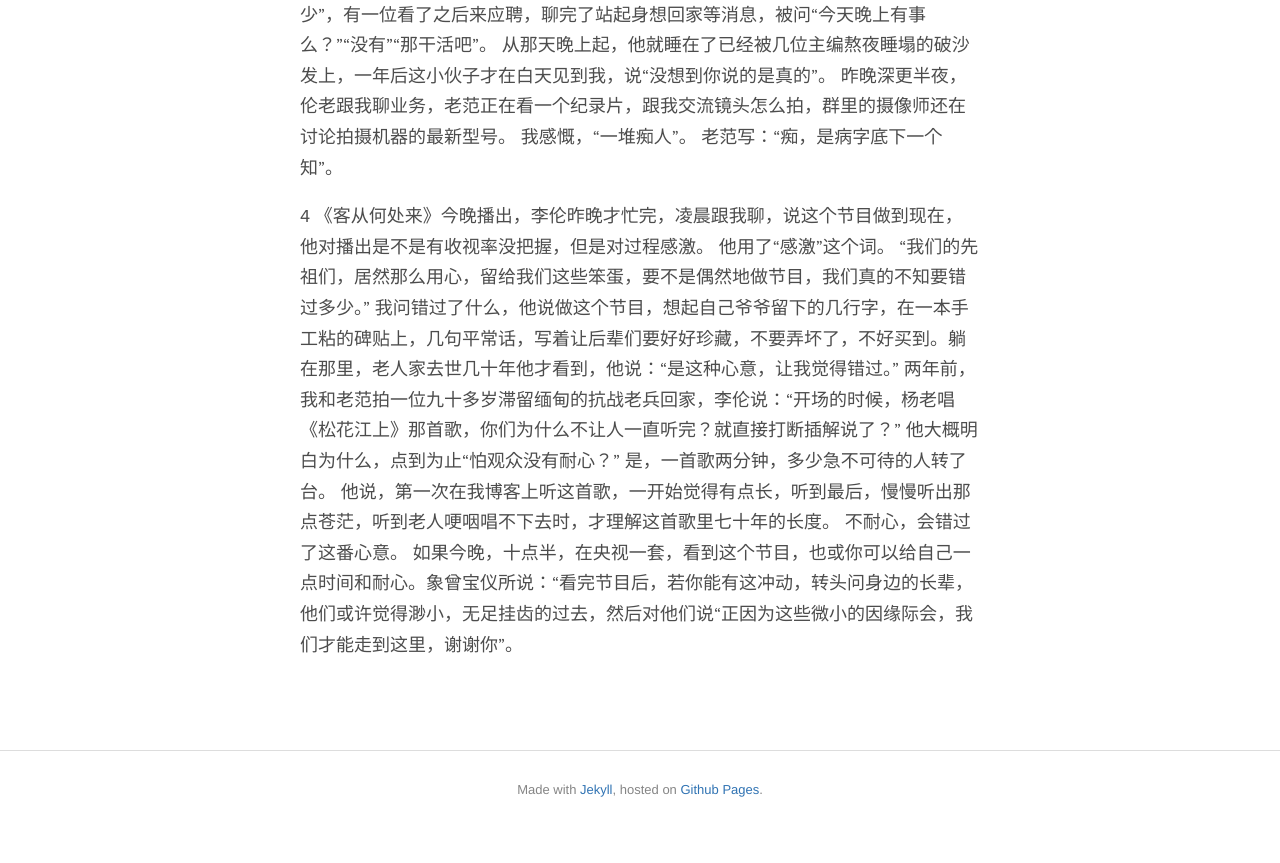
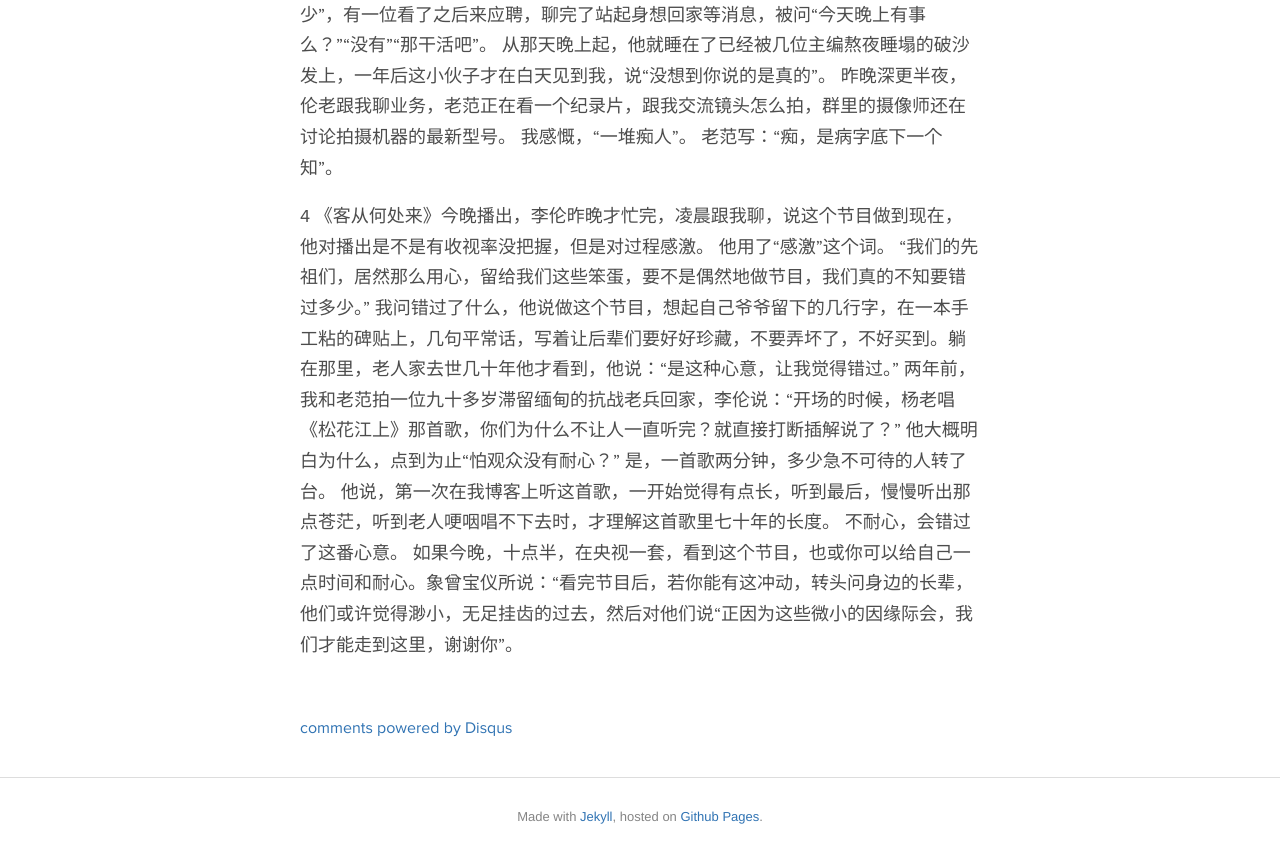
Before and after one commit to shirleysteve/1, a Jekyll site: the page built from _posts/2017-04-30-测试博客（转发柴静的文章）.md, in a window 1280 px wide and 900 px high, scrolled down 1476 px. Shown: the top 863 px of the window. Built offline with Jekyll 4.4.1, drawn with Linux system fonts in a browser that asks for light colours; Markdown is read by kramdown in place of the engine named in the settings; comment, search, counter and statistics services are not loaded.

Commit message:
Update post.html

```diff
--- a/_layouts/post.html
+++ b/_layouts/post.html
@@ -47,7 +47,7 @@
 
 <div class="separator"></div>
 
-<!--<section class="comments inner">
+<section class="comments inner">
   <div id="disqus_thread"></div>
     <script type="text/javascript">
         /* * * CONFIGURATION VARIABLES: EDIT BEFORE PASTING INTO YOUR WEBPAGE * * */
@@ -62,7 +62,7 @@
     </script>
     <noscript>Please enable JavaScript to view the <a href="http://disqus.com/?ref_noscript">comments powered by Disqus.</a></noscript>
     <a href="http://disqus.com" class="dsq-brlink">comments powered by <span class="logo-disqus">Disqus</span></a>
-</section>-->
+</section>
 
 <script>
   function resizeSlideshares() {
```
